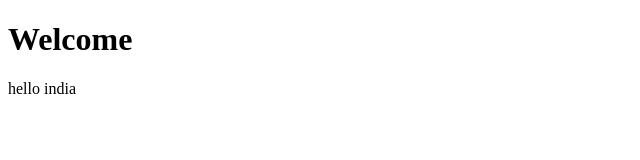
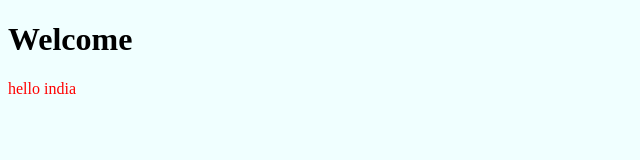
Before and after one commit to shekharpandey10/My-project, a plain HTML site: page index.html in a window 1280 px wide. Shown: the whole page, without its empty margins (0-640 px from the left). Drawn offline with Linux system fonts and the light colour scheme.

Commit message:
third commit

```diff
--- a/index.css
+++ b/index.css
@@ -0,0 +1,6 @@
+p{
+    color:red;
+}
+body{
+    background-color: azure;
+}
--- a/index.html
+++ b/index.html
@@ -4,6 +4,7 @@
     <meta charset="UTF-8">
     <meta name="viewport" content="width=device-width, initial-scale=1.0">
     <title>Index file</title>
+    <link rel="stylesheet" href="index.css">
 </head>
 <body>
     <h1>Welcome</h1>
```
